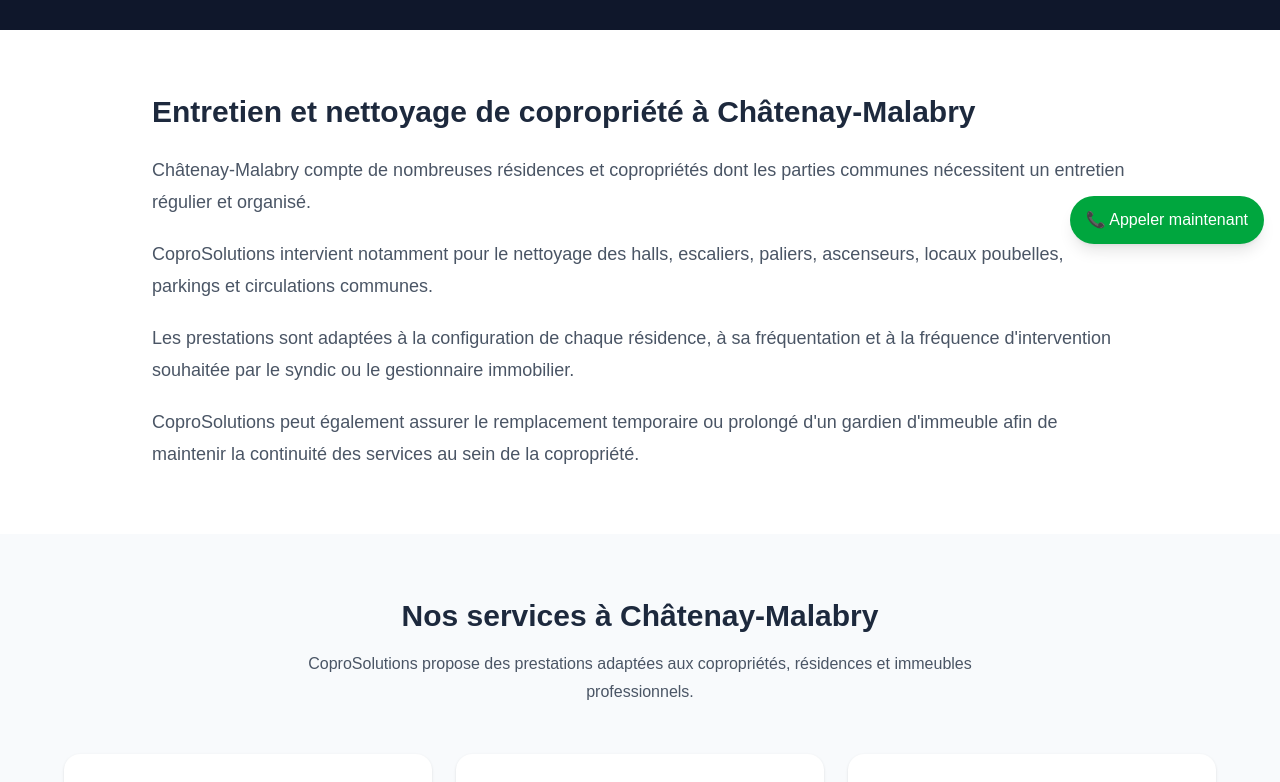
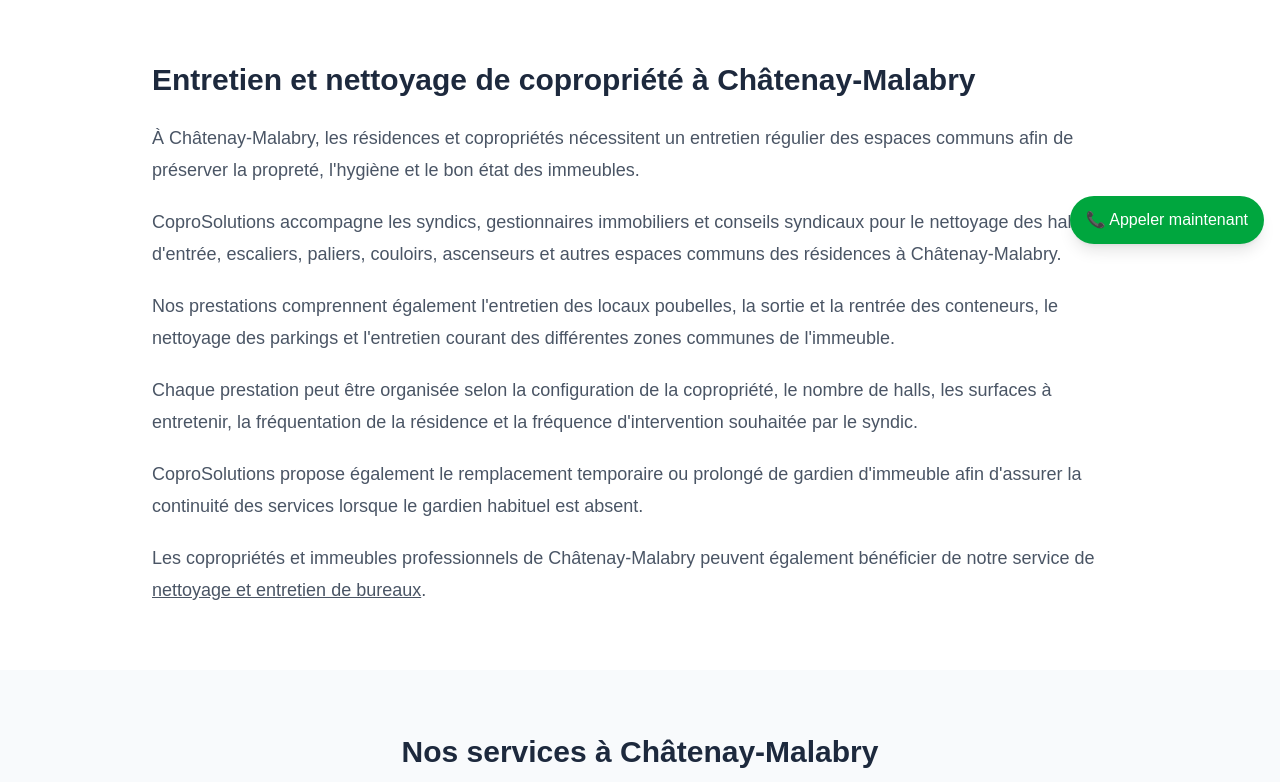
Before and after one commit to amadtag/coprosolutions, a Next.js app: page /zones/hauts-de-seine/chatenay-malabry in a window 1280 px wide. Shown: the part 540-1322 px from the top of the page. Built offline with nearby package versions, Linux system fonts and the light colour scheme.

Commit message:
Optimisation SEO Châtenay-Malabry

```diff
--- a/app/zones/hauts-de-seine/chatenay-malabry/page.tsx
+++ b/app/zones/hauts-de-seine/chatenay-malabry/page.tsx
@@ -3,9 +3,9 @@
 
 export const metadata: Metadata = {
   title:
-    "Nettoyage et entretien de copropriété à Châtenay-Malabry (92290) | CoproSolutions",
+    "Nettoyage de copropriété à Châtenay-Malabry (92290) | CoproSolutions",
   description:
-    "CoproSolutions assure l'entretien et le nettoyage des copropriétés à Châtenay-Malabry : parties communes, halls, escaliers, poubelles, parkings, bureaux et remplacement de gardiens.",
+    "CoproSolutions assure le nettoyage et l'entretien des copropriétés à Châtenay-Malabry : halls, escaliers, parties communes, poubelles, parkings et entretien d'immeubles.",
   alternates: {
     canonical: "/zones/hauts-de-seine/chatenay-malabry",
   },
@@ -17,31 +17,52 @@
       city="Châtenay-Malabry"
       postalCode="92290"
       title="Nettoyage et entretien de copropriété à Châtenay-Malabry"
-      description="CoproSolutions accompagne les syndics, conseils syndicaux et gestionnaires immobiliers pour l'entretien, le nettoyage des parties communes et les services aux immeubles à Châtenay-Malabry."
+      description="CoproSolutions accompagne les syndics, conseils syndicaux et gestionnaires immobiliers pour le nettoyage et l'entretien des copropriétés à Châtenay-Malabry."
       intro={
         <>
           <p>
-            Châtenay-Malabry compte de nombreuses résidences et copropriétés
-            dont les parties communes nécessitent un entretien régulier et
-            organisé.
+            À Châtenay-Malabry, les résidences et copropriétés nécessitent un
+            entretien régulier des espaces communs afin de préserver la
+            propreté, l'hygiène et le bon état des immeubles.
           </p>
 
           <p>
-            CoproSolutions intervient notamment pour le nettoyage des halls,
-            escaliers, paliers, ascenseurs, locaux poubelles, parkings et
-            circulations communes.
+            CoproSolutions accompagne les syndics, gestionnaires immobiliers
+            et conseils syndicaux pour le nettoyage des halls d'entrée,
+            escaliers, paliers, couloirs, ascenseurs et autres espaces communs
+            des résidences à Châtenay-Malabry.
           </p>
 
           <p>
-            Les prestations sont adaptées à la configuration de chaque
-            résidence, à sa fréquentation et à la fréquence d'intervention
-            souhaitée par le syndic ou le gestionnaire immobilier.
+            Nos prestations comprennent également l'entretien des locaux
+            poubelles, la sortie et la rentrée des conteneurs, le nettoyage des
+            parkings et l'entretien courant des différentes zones communes de
+            l'immeuble.
           </p>
 
           <p>
-            CoproSolutions peut également assurer le remplacement temporaire
-            ou prolongé d'un gardien d'immeuble afin de maintenir la continuité
-            des services au sein de la copropriété.
+            Chaque prestation peut être organisée selon la configuration de la
+            copropriété, le nombre de halls, les surfaces à entretenir, la
+            fréquentation de la résidence et la fréquence d'intervention
+            souhaitée par le syndic.
+          </p>
+
+          <p>
+            CoproSolutions propose également le remplacement temporaire ou
+            prolongé de gardien d'immeuble afin d'assurer la continuité des
+            services lorsque le gardien habituel est absent.
+          </p>
+
+          <p>
+            Les copropriétés et immeubles professionnels de Châtenay-Malabry
+            peuvent également bénéficier de notre service de{" "}
+            <a
+              href="/entretien-bureau-immeuble"
+              className="underline font-medium"
+            >
+              nettoyage et entretien de bureaux
+            </a>
+            .
           </p>
         </>
       }
```
